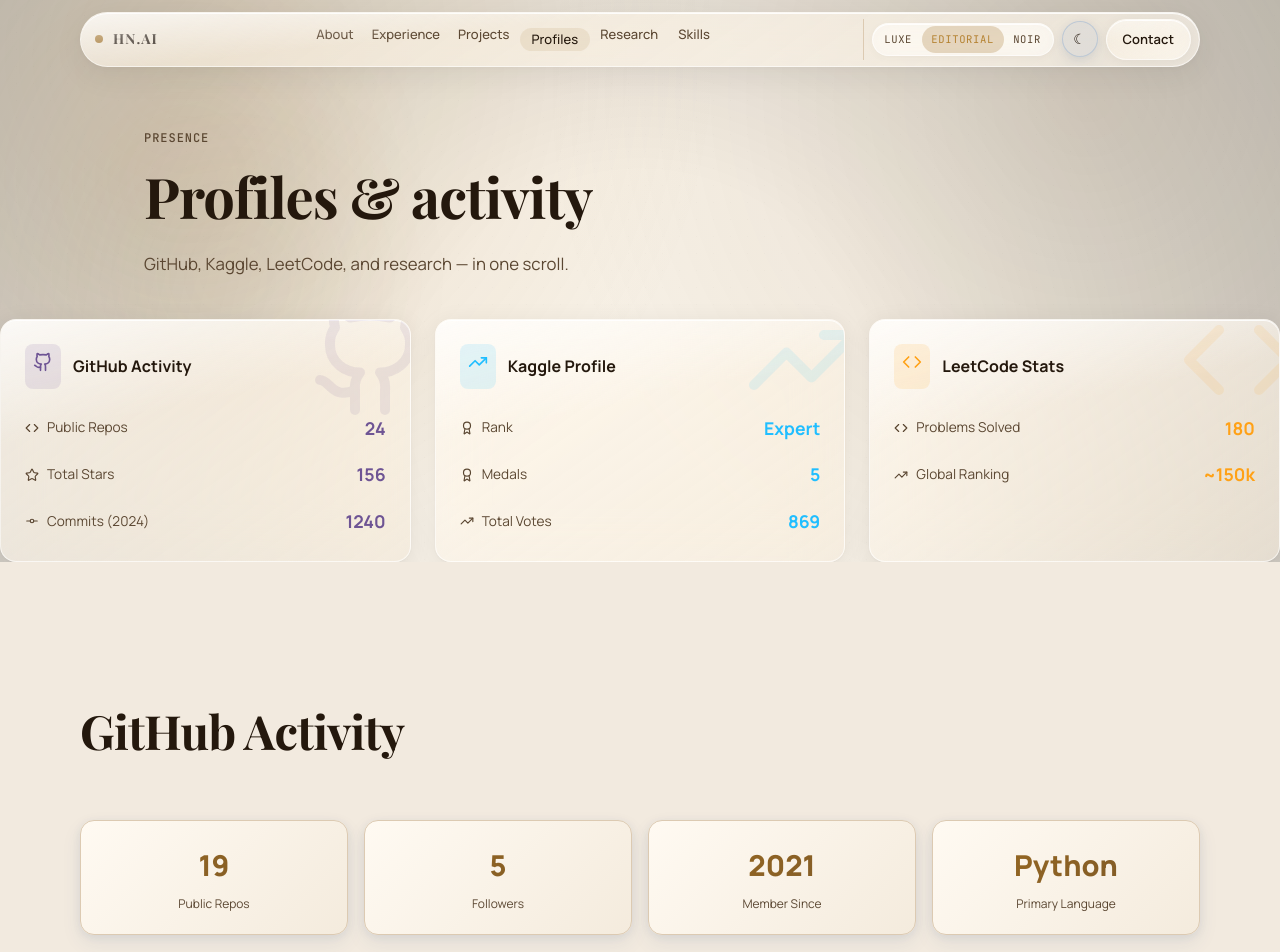
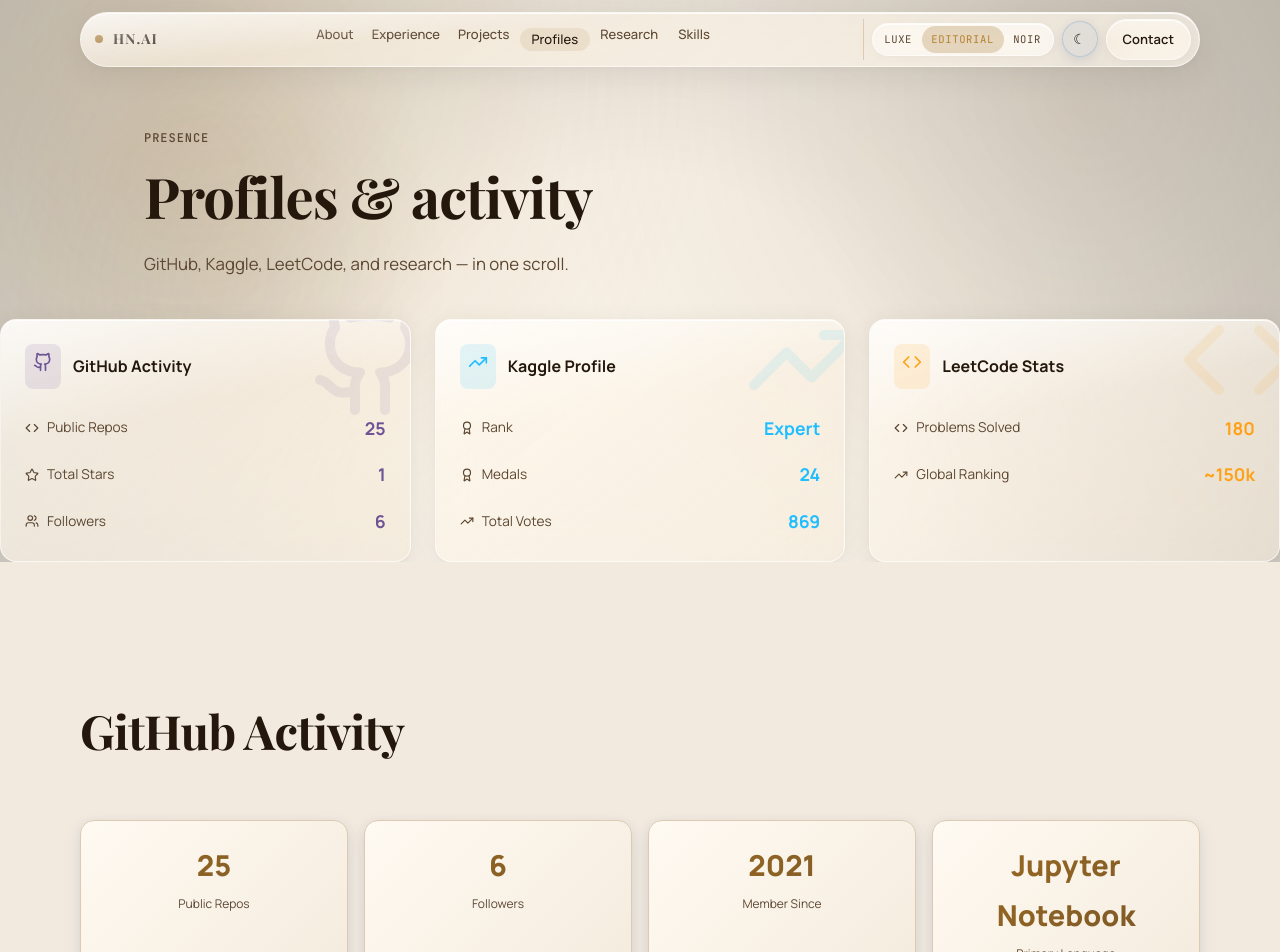
Before and after one commit to himanshu-nakrani/himanshu-nakrani.github.io, a React (Vite) app in the folder portfolio-react/: page /profiles in a window 1280 px wide. Shown: the top 952 px of the page. Built offline with nearby package versions, Linux system fonts and the light colour scheme.

Commit message:
Update GitHub and Kaggle stats to latest profile values

```diff
--- a/portfolio-react/src/components/GitHub.jsx
+++ b/portfolio-react/src/components/GitHub.jsx
@@ -6,10 +6,10 @@
 const README_STATS = 'https://github-readme-stats-phi.vercel.app'
 
 const ghStats = [
-  { num: '19', label: 'Public Repos' },
-  { num: '5', label: 'Followers' },
+  { num: '25', label: 'Public Repos' },
+  { num: '6', label: 'Followers' },
   { num: '2021', label: 'Member Since' },
-  { num: 'Python', label: 'Primary Language' },
+  { num: 'Jupyter Notebook', label: 'Primary Language' },
 ]
 
 export default function GitHub() {
--- a/portfolio-react/src/components/Kaggle.jsx
+++ b/portfolio-react/src/components/Kaggle.jsx
@@ -62,8 +62,8 @@
         {/* Tier cards */}
         <div style={{ display: 'flex', gap: '1rem', flexWrap: 'wrap', marginBottom: '2rem', width: '100%' }}>
           {[
-            { title: 'Datasets Expert', rank: '1,240', total: '8,780', highest: '241', silver: 3, bronze: 4 },
-            { title: 'Notebooks Expert', rank: '3,034', total: '60,181', highest: '479', silver: 1, bronze: 16 },
+            { title: 'Datasets Expert', rank: '1,221', total: '9,064', highest: '241', silver: 3, bronze: 4 },
+            { title: 'Notebooks Expert', rank: '3,003', total: '61,128', highest: '479', silver: 1, bronze: 16 },
           ].map((tier, i) => (
             <motion.div
               key={tier.title}
@@ -99,7 +99,7 @@
 
         {/* Stats row */}
         <div style={{ display: 'grid', gridTemplateColumns: 'repeat(4, 1fr)', gap: '0.8rem', marginBottom: '2.5rem' }} className="kag-stats-grid">
-          {[['59', 'Notebooks'], ['13', 'Datasets'], ['4', 'Competitions'], ['51', 'Followers']].map(([num, label], i) => (
+          {[['59', 'Notebooks'], ['13', 'Datasets'], ['4', 'Competitions'], ['52', 'Followers']].map(([num, label], i) => (
             <motion.div
               key={label}
               initial={{ opacity: 0, scale: 0.9 }}
--- a/portfolio-react/src/components/LiveMetricsDashboard.jsx
+++ b/portfolio-react/src/components/LiveMetricsDashboard.jsx
@@ -1,6 +1,6 @@
 import { useState, useEffect } from 'react'
 import { motion, AnimatePresence } from 'framer-motion'
-import { Github, TrendingUp, Award, Code, GitCommit, Star } from 'lucide-react'
+import { Github, TrendingUp, Award, Code, Star, Users } from 'lucide-react'
 
 function SkeletonCard({ rows = 3 }) {
   return (
@@ -29,7 +29,7 @@
 export default function LiveMetricsDashboard() {
   const [isLoading, setIsLoading] = useState(true)
   const [metrics, setMetrics] = useState({
-    github: { repos: 0, stars: 0, commits: 0 },
+    github: { repos: 0, stars: 0, followers: 0 },
     kaggle: { rank: 0, medals: 0, votes: 0 },
     leetcode: { solved: 0, ranking: 0 },
   })
@@ -38,8 +38,8 @@
     // Simulate loading metrics with animation
     const timer = setTimeout(() => {
       setMetrics({
-        github: { repos: 24, stars: 156, commits: 1240 },
-        kaggle: { rank: 'Expert', medals: 5, votes: 869 },
+        github: { repos: 25, stars: 1, followers: 6 },
+        kaggle: { rank: 'Expert', medals: 24, votes: 869 },
         leetcode: { solved: 180, ranking: '~150k' },
       })
       setIsLoading(false)
@@ -55,7 +55,7 @@
       stats: [
         { label: 'Public Repos', value: metrics.github.repos, icon: Code },
         { label: 'Total Stars', value: metrics.github.stars, icon: Star },
-        { label: 'Commits (2024)', value: metrics.github.commits, icon: GitCommit },
+        { label: 'Followers', value: metrics.github.followers, icon: Users },
       ],
     },
     {
--- a/portfolio-react/src/data.js
+++ b/portfolio-react/src/data.js
@@ -353,7 +353,7 @@
 ]
 
 export const proofLinks = [
-  { label: 'GitHub', href: 'https://github.com/himanshu-nakrani', sublabel: '24 repos' },
+  { label: 'GitHub', href: 'https://github.com/himanshu-nakrani', sublabel: '25 repos' },
   { label: 'Kaggle', href: 'https://www.kaggle.com/himanshunakrani', sublabel: 'Expert' },
   { label: 'LeetCode', href: 'https://leetcode.com/u/himanshunakrani0/', sublabel: '180 solved' },
   { label: 'LinkedIn', href: 'https://www.linkedin.com/in/himanshu-nakrani/' },
```
